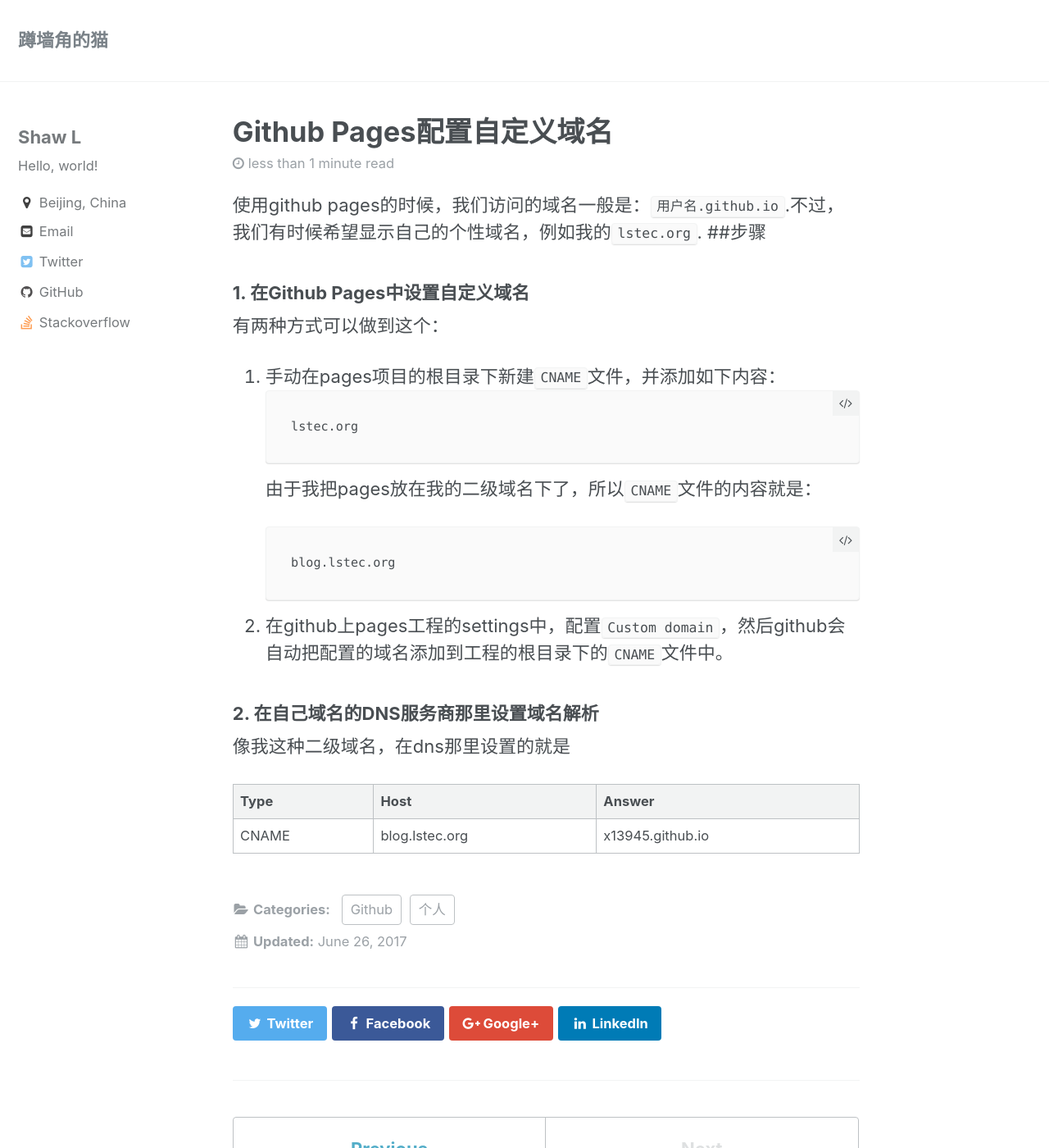
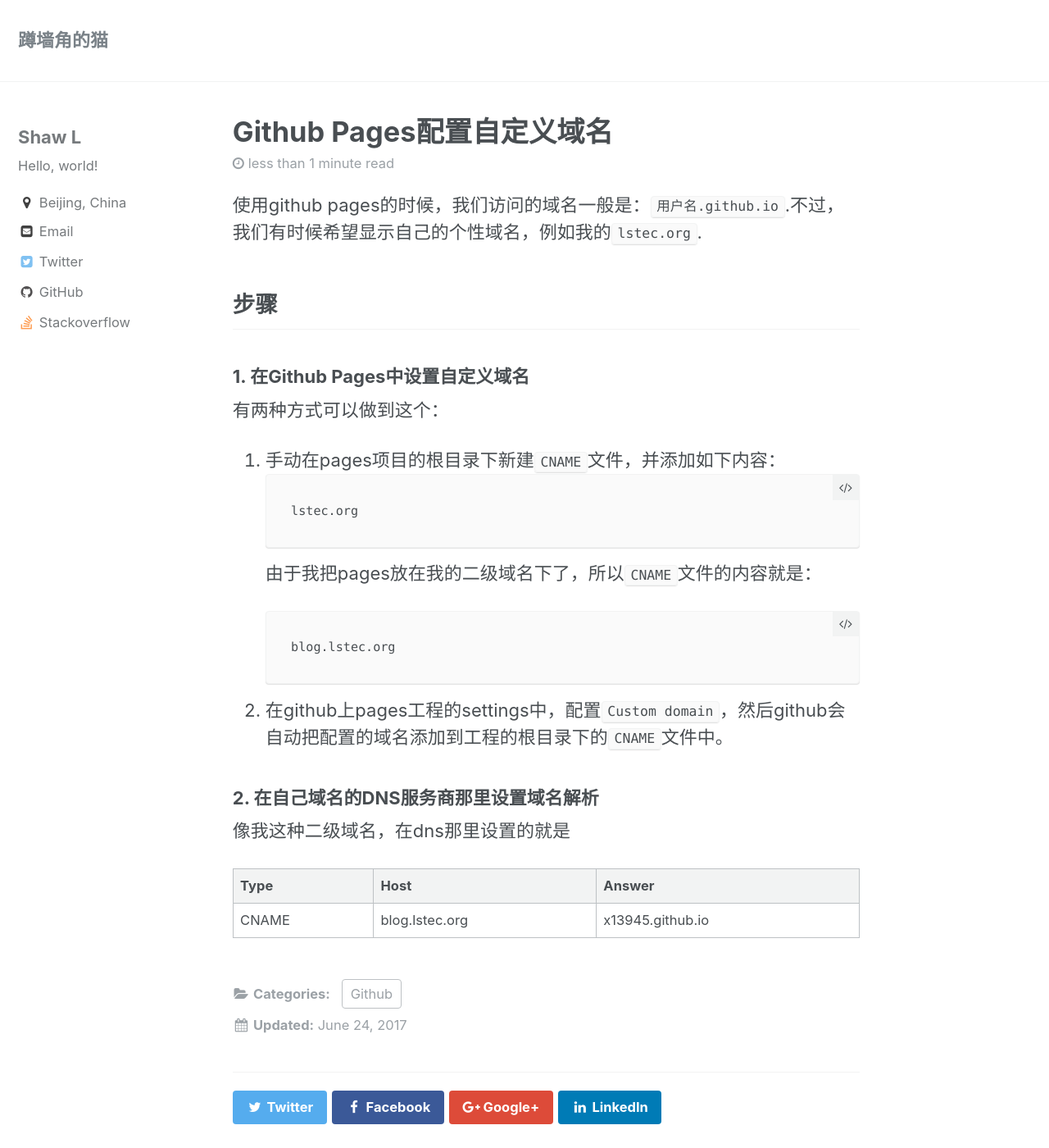
Before and after one commit to x13945/x13945.github.io, a Jekyll site: the page built from _posts/2017-06-24-Github-Pages设置自定义域名.md, in a window 1280 px wide and 1400 px high. Shown: the whole window at 82% size. Built offline with Jekyll 4.4.1, drawn with Linux system fonts in a browser that asks for light colours.

Commit message:
bugfix: 文章标题和内容中的日期不一致，导致文章不显示
因为标题时间问0624,内容中的时间是0626,导致文章作为future
post，暂时不显示

```diff
--- a/_posts/2017-06-24-Github-Pages设置自定义二级域名.md
+++ b/_posts/2017-06-24-Github-Pages设置自定义域名.md
@@ -1,11 +1,13 @@
 ---
 layout: single
 title:  "Github Pages配置自定义域名"
-date:   2017-06-26 19:34:32 +0800
-categories: 个人 Github
+date:   2017-06-24 19:34:32 +0800
+categories: Github
 ---
 使用github pages的时候，我们访问的域名一般是：`用户名.github.io`.不过，我们有时候希望显示自己的个性域名，例如我的`lstec.org`.
-##步骤
+
+## 步骤
+
 ### 1. 在Github Pages中设置自定义域名
 有两种方式可以做到这个：
 
```
